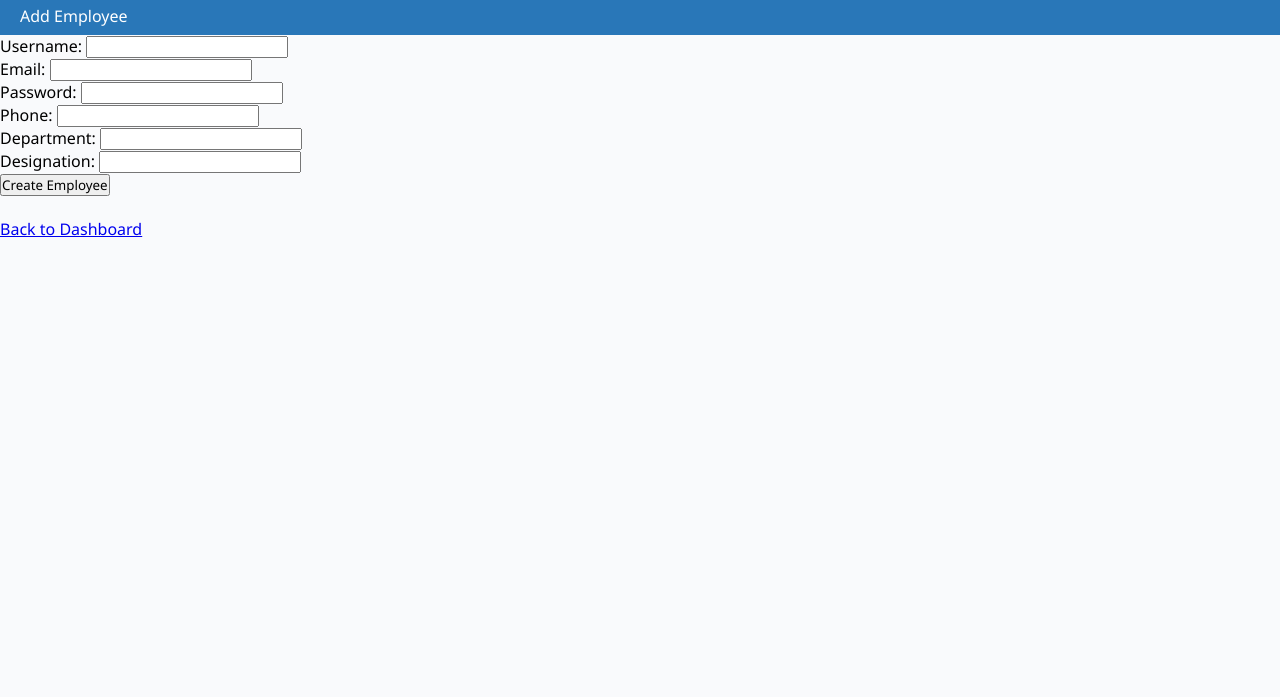
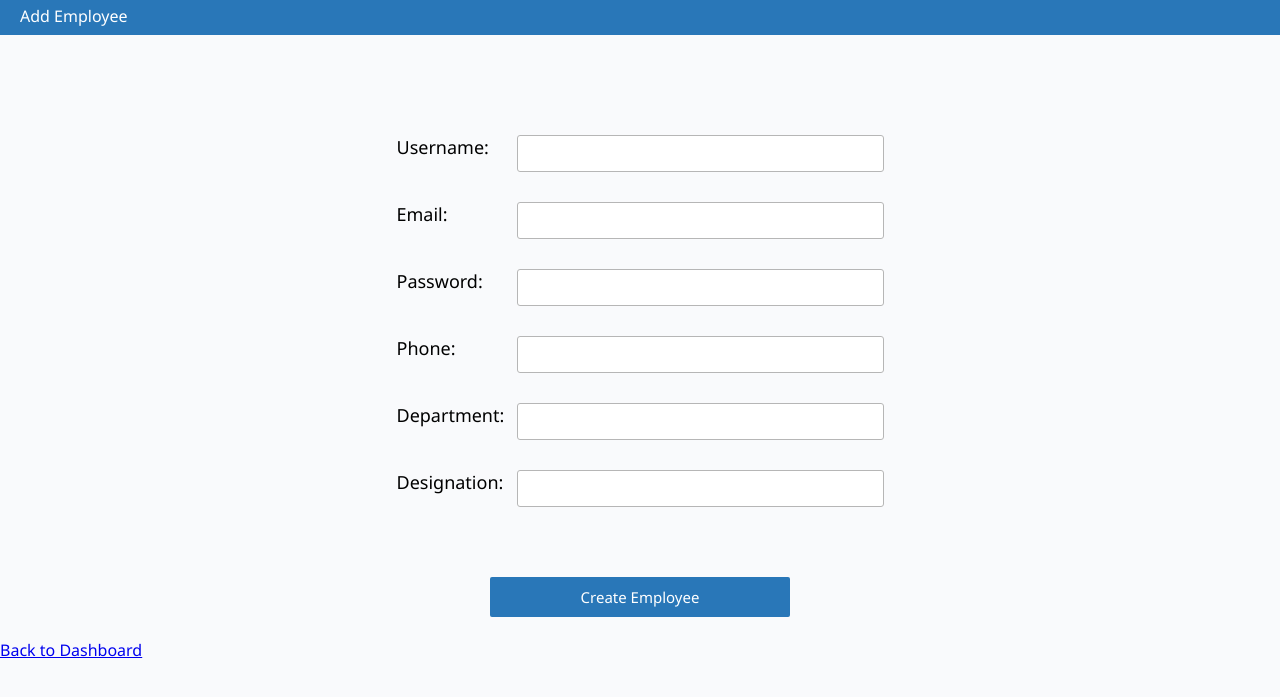
Before and after one commit to desny04/EMS-Employee, a Django app: page /add-employee/ in a window 1280 px wide. Shown: the top 697 px of the page. Run offline with Django 5.2, Linux system fonts and the light colour scheme; a user stored in the database is signed in; parts of the project's set-up code (start-up, migrations or seed data) failed here and were passed over.

Commit message:
employee_list

```diff
--- a/ems/app/urls.py
+++ b/ems/app/urls.py
@@ -7,7 +7,7 @@ urlpatterns = [
 
     path('admin-dashboard/',views.admin_dashboard,name='admin_dashboard'),
     path('add-employee/',views.add_employee,name='add_employee'),
-    # path('admin/employees/',views.employee_list,name='employee_list'),
+    path('employees/',views.employee_list,name='employee_list'),
     # path('admin/edit/<int:id>/',views.edit_employee, name='edit_employee'),
     # path('admin/delete/<int:id>/',views.delete_employee,name='delete_employee'),
     # path('admin/assign-work/',views.assign_work, name='assign_work'),
--- a/ems/app/views.py
+++ b/ems/app/views.py
@@ -58,3 +58,8 @@ def add_employee(request):
         return redirect('employee_list')
 
     return render(request, 'admin/add_employee.html')
+
+@login_required
+def employee_list(request):
+    employees = Employee.objects.all()
+    return render(request, 'admin/employee_list.html', {'employees': employees})
--- a/ems/static/css/add_employee.css
+++ b/ems/static/css/add_employee.css
@@ -25,3 +25,48 @@ body{
     font-size: 16px;
     font-weight: 500;
 }
+
+.form{
+    display: flex;
+    justify-content: center;
+    padding-top: 70px;
+}
+
+label{
+    width: 80px;
+    font-size: large;
+    font-weight: 450;
+}
+
+input{
+    width: 350px;
+    height: 35px;
+    outline: none;
+    background-color: white;
+    border: 1px solid rgb(182, 182, 182);
+    padding-left: 15px;
+    border-radius: 3px;
+}
+
+.username,.email,.pwd,.phone,.department,.designation{
+    display: flex;
+    gap: 20px;
+    padding-top: 30px;
+}
+
+.submit{
+    padding-top: 70px;
+    text-align: center;
+}
+
+.submit button{
+    width: 300px;
+    height: 40px;
+    background-color: rgb(41, 119, 184);
+    color: white;
+    border-radius: 2px;
+    outline: none;
+    border: none;
+    font-weight: 500;
+    font-size: 15px;
+}
--- a/ems/template/admin/add_employee.html
+++ b/ems/template/admin/add_employee.html
@@ -19,36 +19,38 @@
             {% csrf_token %}
 
             <div class="username">
-                <label>Username:</label>
+                <label>Username:</label><br>
                 <input type="text" name="username">
             </div>
 
             <div class="email">
-                <label>Email:</label>
+                <label>Email:</label><br>
                 <input type="email" name="email">
             </div>
 
             <div class="pwd">
-                <label>Password:</label>
+                <label>Password:</label><br>
                 <input type="password" name="password">
             </div>
 
             <div class="phone">
-                <label>Phone:</label>
+                <label>Phone:</label><br>
                 <input type="text" name="phone">
             </div>
 
             <div class="department">
-                <label>Department:</label>
+                <label>Department:</label><br>
                 <input type="text" name="department">
             </div>
 
             <div class="designation">
-                <label>Designation:</label>
+                <label>Designation:</label><br>
                 <input type="text" name="designation">
             </div>
 
-            <button type="submit">Create Employee</button>
+            <div class="submit">
+                <button type="submit">Create Employee</button>
+            </div>
 
         </form>
 
--- a/ems/template/admin/dashboard.html
+++ b/ems/template/admin/dashboard.html
@@ -50,7 +50,7 @@
             </div>
 
             <div class="goto">
-                <a href=""><button>Go to</button></a>
+                <a href="{% url 'employee_list' %}"><button>Go to</button></a>
             </div>
         </div>
 
--- a/ems/template/admin/employee_list.html
+++ b/ems/template/admin/employee_list.html
@@ -26,8 +26,8 @@
             <td>{{ employee.department }}</td>
             <td>{{ employee.designation }}</td>
             <td>
-                <a href="{% url 'edit_employee' employee.id %}">Edit</a>
-                <a href="{% url 'delete_employee' employee.id %}">Delete</a>
+                <a href="">Edit</a>
+                <a href="">Delete</a>
             </td>
         </tr>
         {% endfor %}
```
Also changed, not shown: ems/db.sqlite3.
